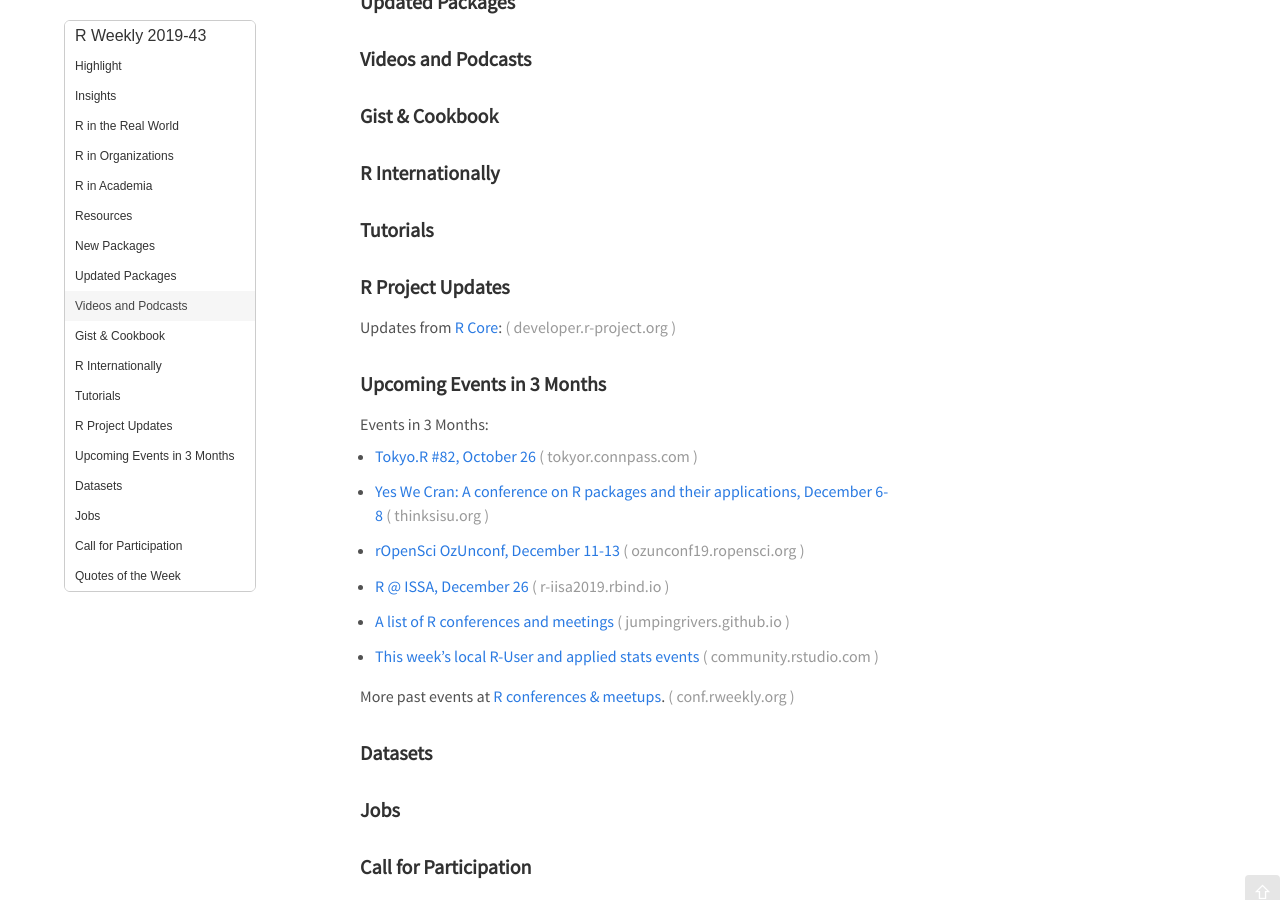
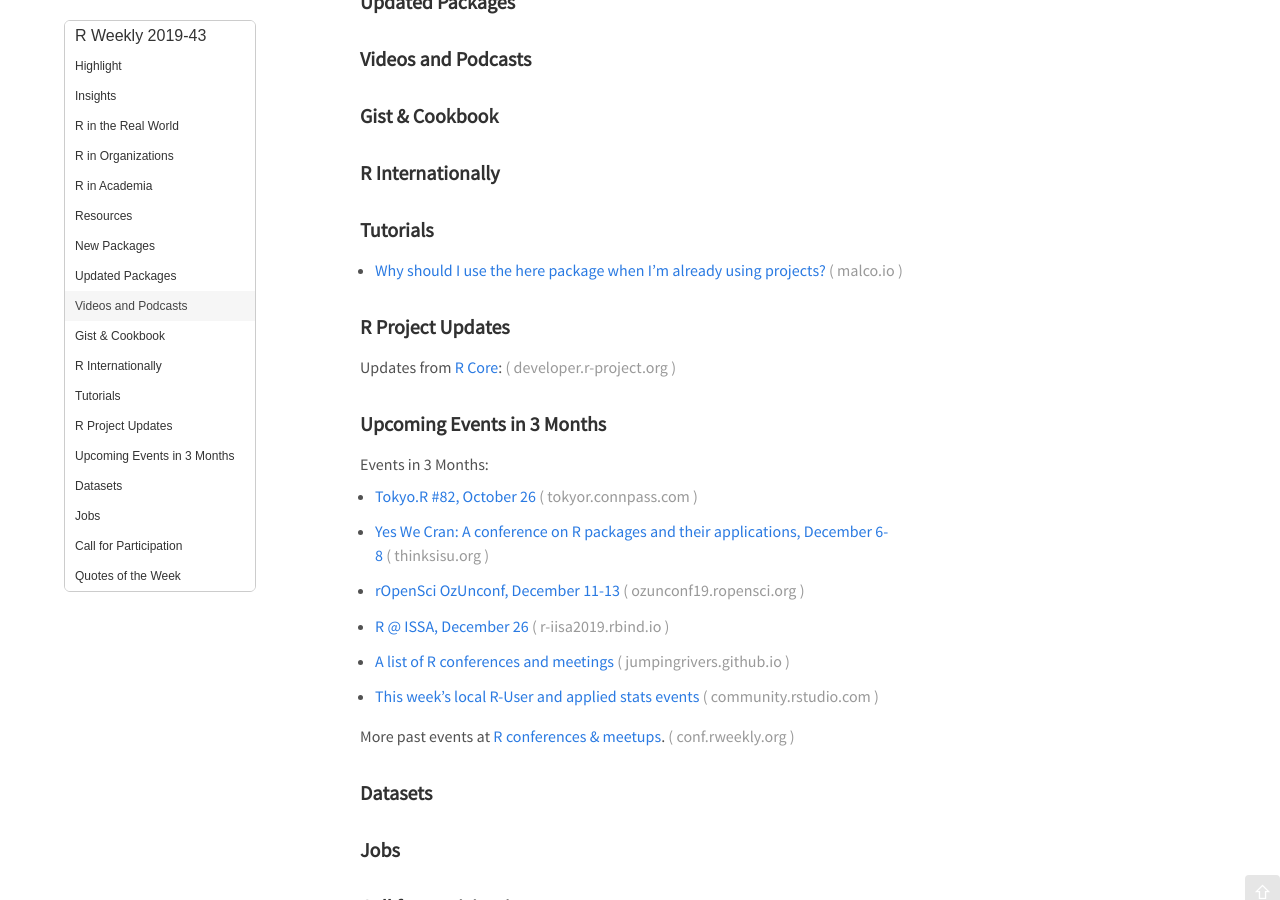
Before and after one commit to rweekly/rweekly.org, a Jekyll site: the page built from draft.md, in a window 1280 px wide and 900 px high, scrolled down 742 px. Built offline with Jekyll 4.4.1, drawn with Linux system fonts in a browser that asks for light colours; emoji names are drawn with the system emoji font; comment, search, counter and statistics services are not loaded.

Commit message:
Update draft.md

```diff
--- a/draft.md
+++ b/draft.md
@@ -65,7 +65,7 @@ Release Date: 2019-10-29
 
 ###  Tutorials
 
-
++ [Why should I use the here package when I'm already using projects?](https://malco.io/2018/11/05/why-should-i-use-the-here-package-when-i-m-already-using-projects/)
 
 <!--<div class="post-more-begin></div><div class="post-more-end"></div>-->
 
```
